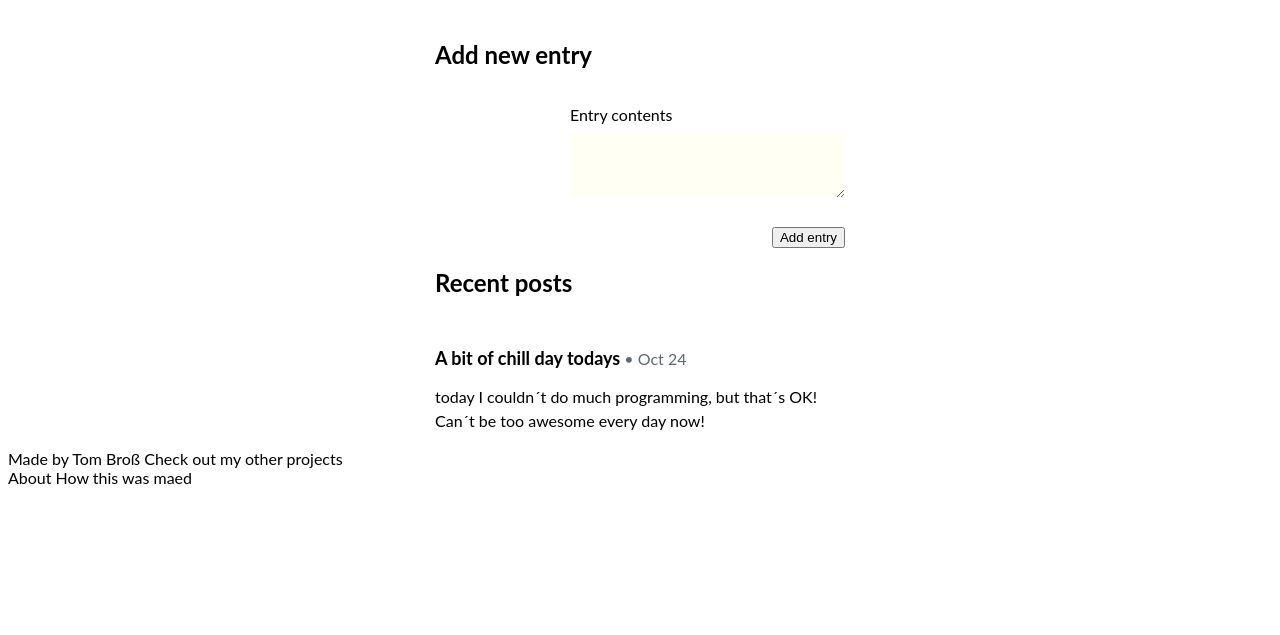
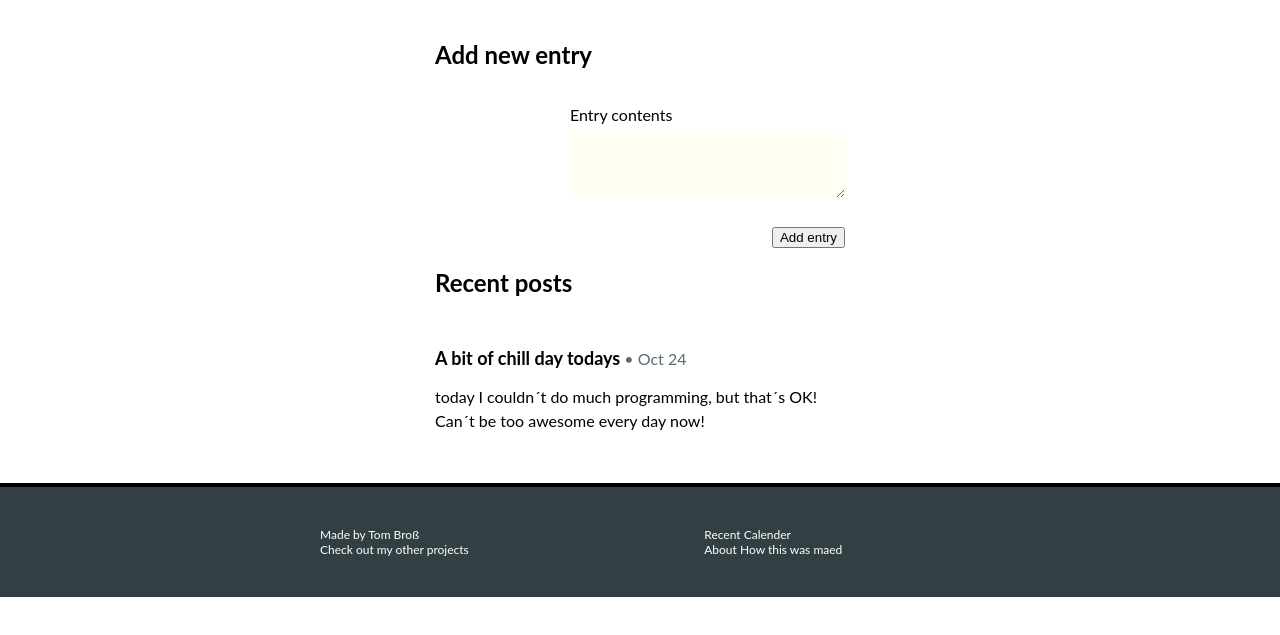
Before and after one commit to TomB2001/Udemy-Kurs, a plain HTML site: page Microblog/home.html in a window 1280 px wide. Shown: the part 137-772 px from the top of the page. Drawn offline with Linux system fonts and the light colour scheme.

Commit message:
footer gestalten

```diff
--- a/Microblog/home.html
+++ b/Microblog/home.html
@@ -53,6 +53,9 @@
 
             <section class="right">
                 <div class="footer__column">
+                    <a class="footer__item">Recent </a>
+                    <a class="footer__item"> Calender</a>
+                <div class="footer__column">
                     <a class="footer__item">About</a>
                     <a class="footer__item">How this was maed</a>
                 </div>
--- a/Microblog/styles.css
+++ b/Microblog/styles.css
@@ -6,6 +6,7 @@ html{
 }
 body {
     box-sizing: border-box;
+    margin : 0;
 }
 .navbar{
     max-width: 640px;
@@ -57,6 +58,10 @@ body {
 
 }
 
+.form__input {
+    width: 100%;
+  }
+
 .form__label{
     display: block;
     margin-bottom: 10px;
@@ -72,13 +77,13 @@ body {
 }
 
 .form__submit{
-    background-color: #3cd0ff
-    border:none;
+    background-color: #3cd0ff;
+    border: none;
     font-size: 18px;
     font-weight: bold;
     padding: 5px 30px;
     border-radius: 20px;
-    color: rgb(255, 255, 255);
+    color: white;
     cursor: pointer;
 }
 
@@ -103,3 +108,31 @@ body {
     font-size: 16px;
     line-height: 150%;
 }
+
+.footer{
+    background-color: #323f43;
+    padding: 40px 0;
+    margin-top: 50px;
+    border-top: 4px solid black;
+    color: white;
+    font-size: 12px;
+}
+
+.footer__content{
+    max-width: 640px;
+    margin : 0 auto;
+    display: flex;
+    flex-direction: row;
+}
+
+.footer .left{
+    flex-grow: 2;
+    display: flex;
+   flex-direction: column;
+}
+
+.footer .right{
+    flex-grow: 1;
+    display: flex;
+    flex-direction: row;
+}
```
Also changed, not shown: 2 other files.
